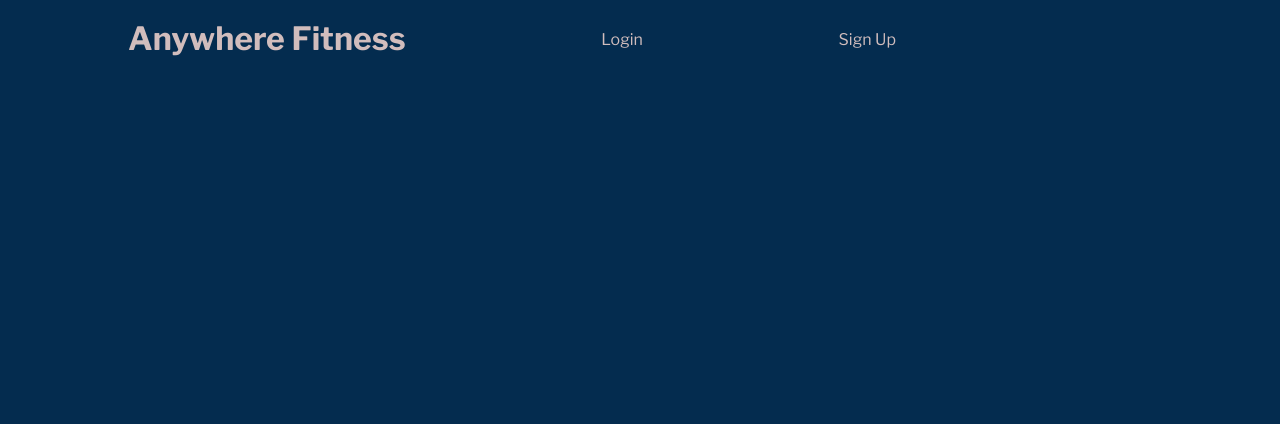
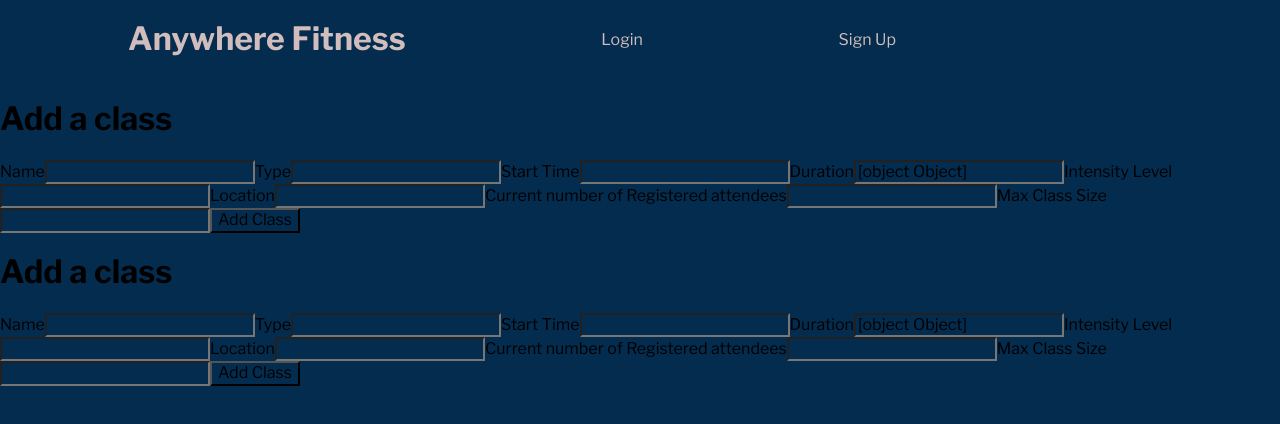
Before and after one commit to ft-anywhere-fitness/Full-Time-Anywhere-Fitness-Front-End, a React (Create React App) app: page /addclass in a window 1280 px wide. Shown: the top 424 px of the page. Built offline with nearby package versions, Linux system fonts and the light colour scheme.

Commit message:
Added routing for the components, trying to sort out why we can't use useHistory

```diff
--- a/src/App.js
+++ b/src/App.js
@@ -5,12 +5,27 @@ import ClientReviews from "./components/ClientReviews";
 
 // Components
 import Header from "./components/Header";
+import AddClassForm from "./components/AddClassForm";
+import { Route, Routes } from "react-router-dom";
+import Classes from "./components/Classes"
+import LoginForm from "./components/LoginForm";
+import SignUpForm from "./components/SignUpForm";
 
 // Returned Component
 function App() {
   return (
     <div className="app">
       <Header />
+      <AddClassForm />
+
+      <Routes>
+        <Route exact path="/" element={<Landing />}/>
+        <Route path="/login" element={<LoginForm />}/>
+        <Route path="/signup" element={<SignUpForm />}/>
+        <Route path="/addclass" element={<AddClassForm/>}/>
+        <Route path="/classes" element={<Classes />}/>
+      </Routes>
+       {/*<Route path="/logout" element={<Logout/>}/>}*/}
     </div>
   );
 }
--- a/src/components/AddClassForm.js
+++ b/src/components/AddClassForm.js
@@ -2,7 +2,7 @@
 // import AxiosWithAuth from "../utils/axiosWithAuth";
 import React, { useState } from "react";
 import { connect } from "react-redux";
-
+// import {useHistory} from "react-router-dom"
 // Actions
 import { addNewClass } from "../actions/classActions";
 
@@ -22,8 +22,11 @@ const initialValues = {
   classSizeLimit: ""
 };
 
+
+
 function AddClassForm({ addNewClass }) {
   const [classValues, setClassValues] = useState(initialValues);
+
 
   const handleChange = e => {
     setClassValues({ ...classValues, [e.target.name]: e.target.value });
@@ -41,6 +44,7 @@ function AddClassForm({ addNewClass }) {
     //     .catch(err=> {
     //         console.log(err);
     //     })
+    // push('/classes');
   };
 
   return (
```
